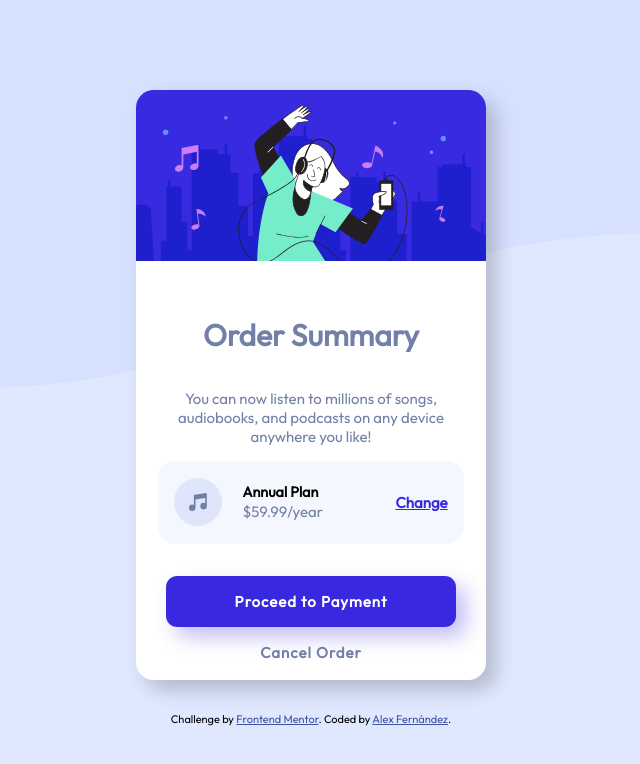
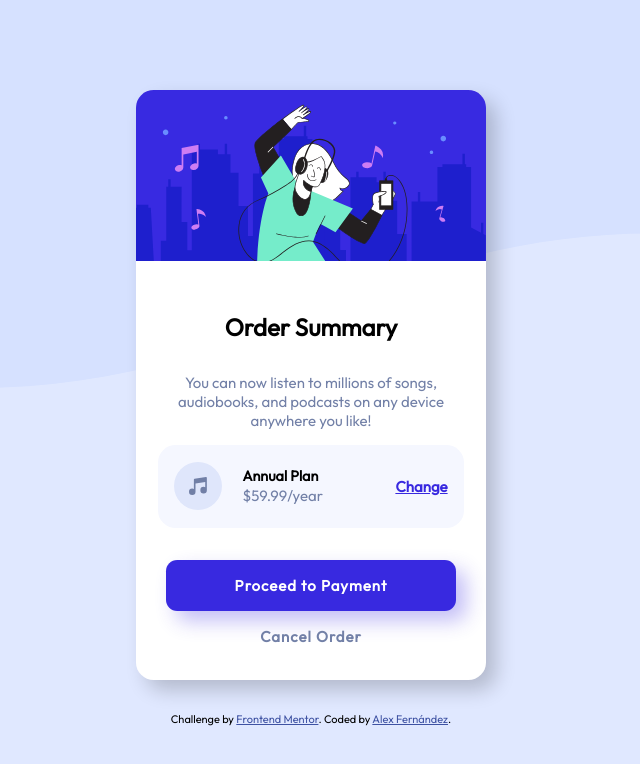
Before and after one commit to Arekkusu17/Order-summary-card-coding-challenge, a plain HTML site: page index.html in a window 1280 px wide. Shown: the whole page, without its empty margins (329-969 px from the left). Drawn offline with Linux system fonts and the light colour scheme.

Commit message:
Update style.css

```diff
--- a/style.css
+++ b/style.css
@@ -40,9 +40,10 @@ body {
 	margin-bottom: 1.5rem;
 }
 
-.order h2 {
+.order h1 {
 	color: black;
 	font-weight: 900;
+	font-size: 1.5rem;
 }
 .plan-box {
 	padding: 0.5rem;
```
